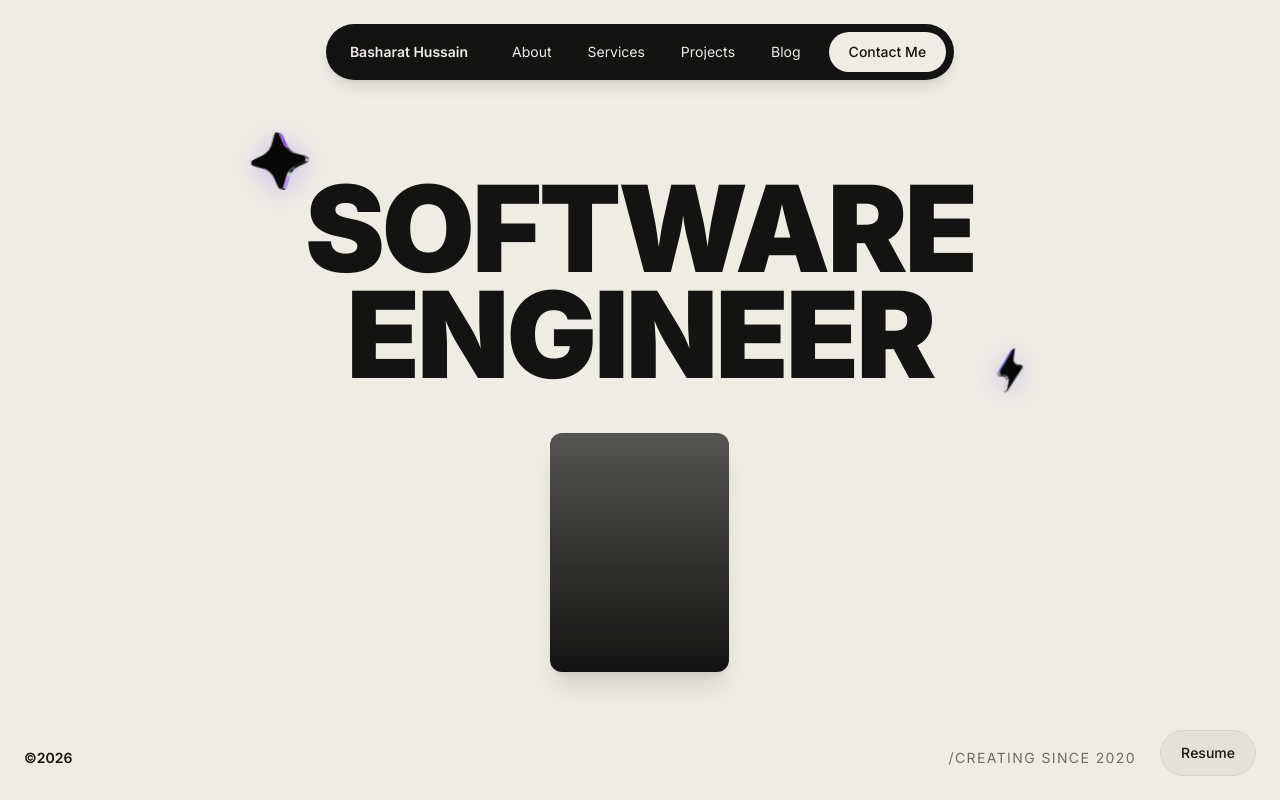
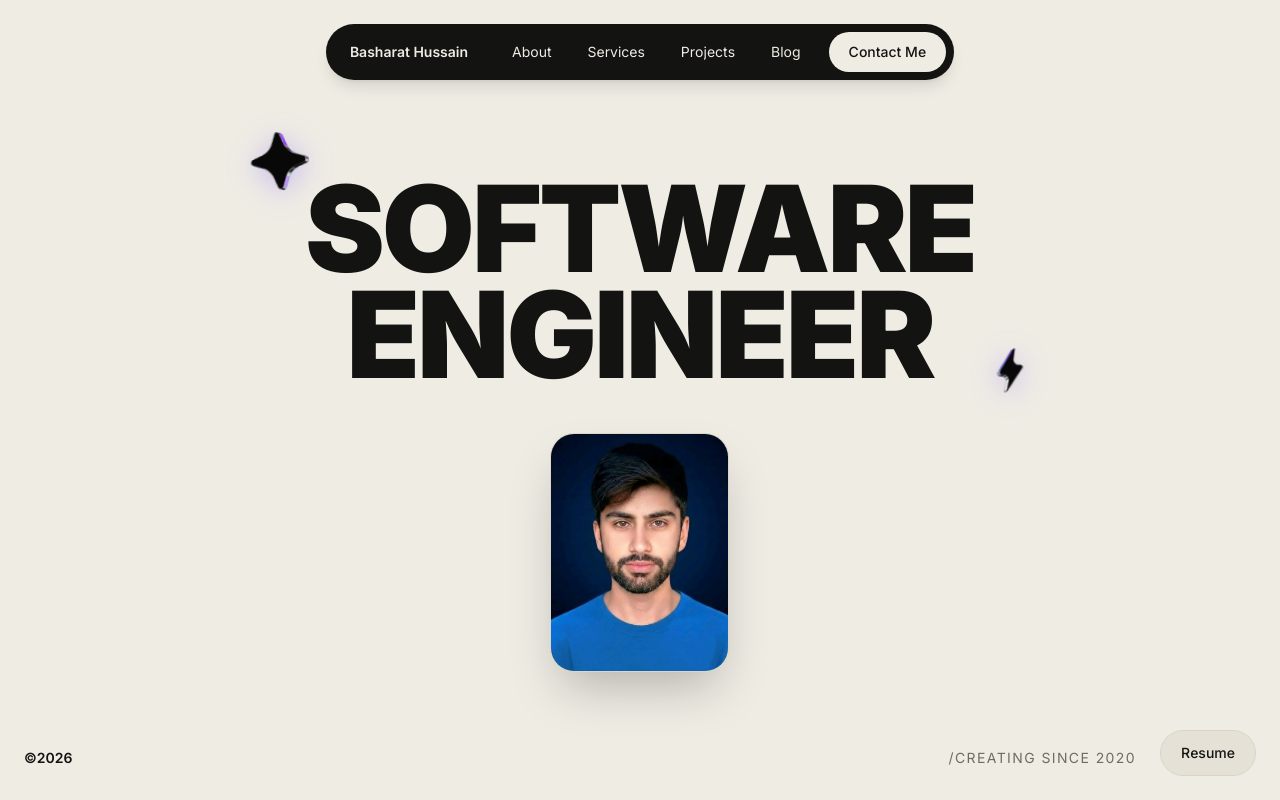
Before and after one commit to basharat123-web/my-portfolio, a Next.js app: page / in a window 1280 px wide. Shown: the top 800 px of the page. Built offline with nearby package versions, Linux system fonts and the light colour scheme.

Commit message:
Add profile picture to morphing portrait card

```diff
--- a/src/components/MorphingPortrait.tsx
+++ b/src/components/MorphingPortrait.tsx
@@ -86,8 +86,23 @@ export default function MorphingPortrait() {
       className="z-30 perspective-distant pointer-events-none"
     >
       <div ref={rotatorRef} className="relative w-full h-full transform-3d">
-        <div className="absolute inset-0 rounded-xl overflow-hidden shadow-xl bg-linear-to-b from-fg/70 to-fg backface-hidden" />
-        <div className="absolute inset-0 rounded-xl overflow-hidden shadow-xl bg-linear-to-b from-accent/60 to-accent backface-hidden transform-[rotateY(180deg)]" />
+        {/* Front Face (Hero Section) */}
+        <div className="absolute inset-0 rounded-2xl sm:rounded-3xl overflow-hidden shadow-2xl bg-bg-soft border border-border/80 backface-hidden">
+          <img
+            src="/basharat.png"
+            alt="Basharat Hussain"
+            className="w-full h-full object-cover object-top"
+          />
+        </div>
+
+        {/* Back Face (About Section - flipped 180deg) */}
+        <div className="absolute inset-0 rounded-2xl sm:rounded-3xl overflow-hidden shadow-2xl bg-bg-soft border border-border/80 backface-hidden transform-[rotateY(180deg)]">
+          <img
+            src="/basharat.png"
+            alt="Basharat Hussain"
+            className="w-full h-full object-cover object-top"
+          />
+        </div>
       </div>
     </div>
   );
```
Also changed, not shown: public/basharat.png (added).
